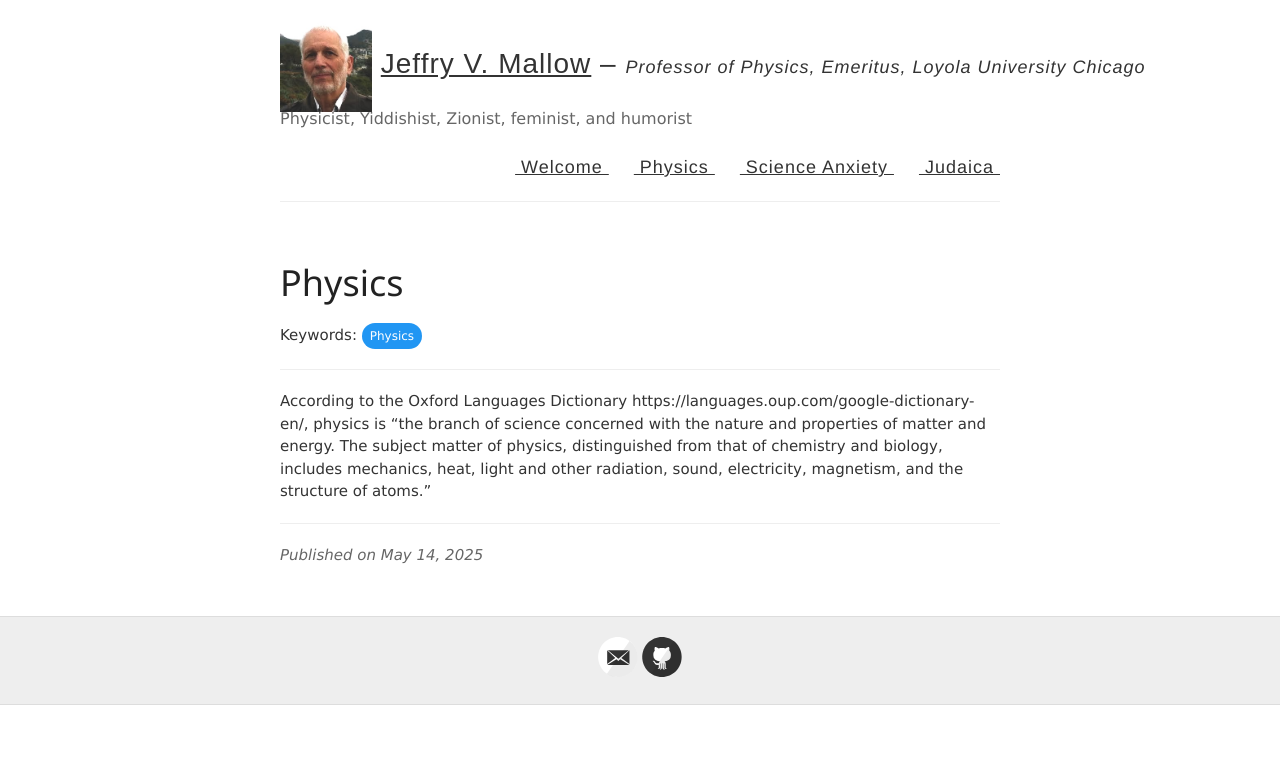
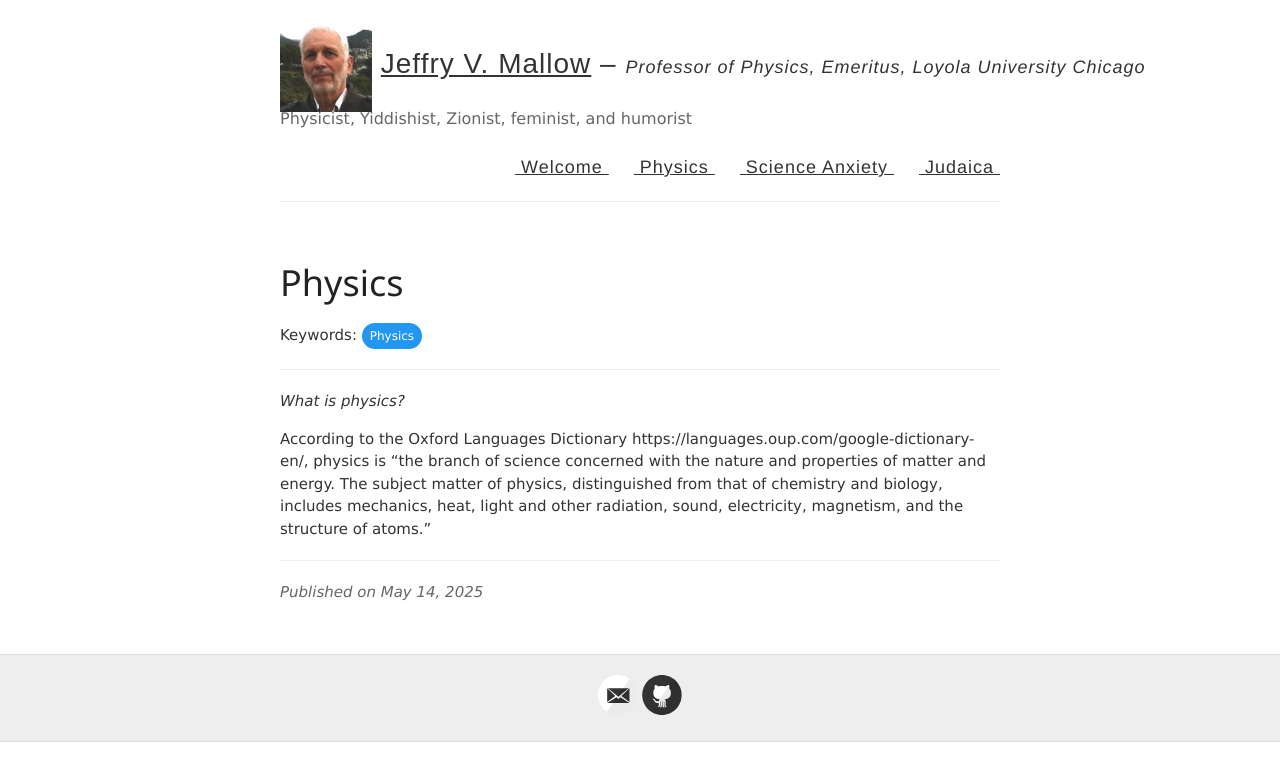
Before and after one commit to jvmallow/jvmallow.github.io, a Jekyll site: the page built from _posts/2025-05-14-Physics.md, in a window 1280 px wide. Shown: the top 781 px of the page. Built offline with Jekyll 4.4.1, drawn with Linux system fonts in a browser that asks for light colours; a script that is not in the unit is left out.

Commit message:
Update 2025-05-14-Physics.md

```diff
--- a/_posts/2025-05-14-Physics.md
+++ b/_posts/2025-05-14-Physics.md
@@ -6,5 +6,6 @@ category: Physics
 tags: [Physics]
 ---
 
+*What is physics?*
 
 According to the Oxford Languages Dictionary https://languages.oup.com/google-dictionary-en/, physics is “the branch of science concerned with the nature and properties of matter and energy. The subject matter of physics, distinguished from that of chemistry and biology, includes mechanics, heat, light and other radiation, sound, electricity, magnetism, and the structure of atoms.”
```
